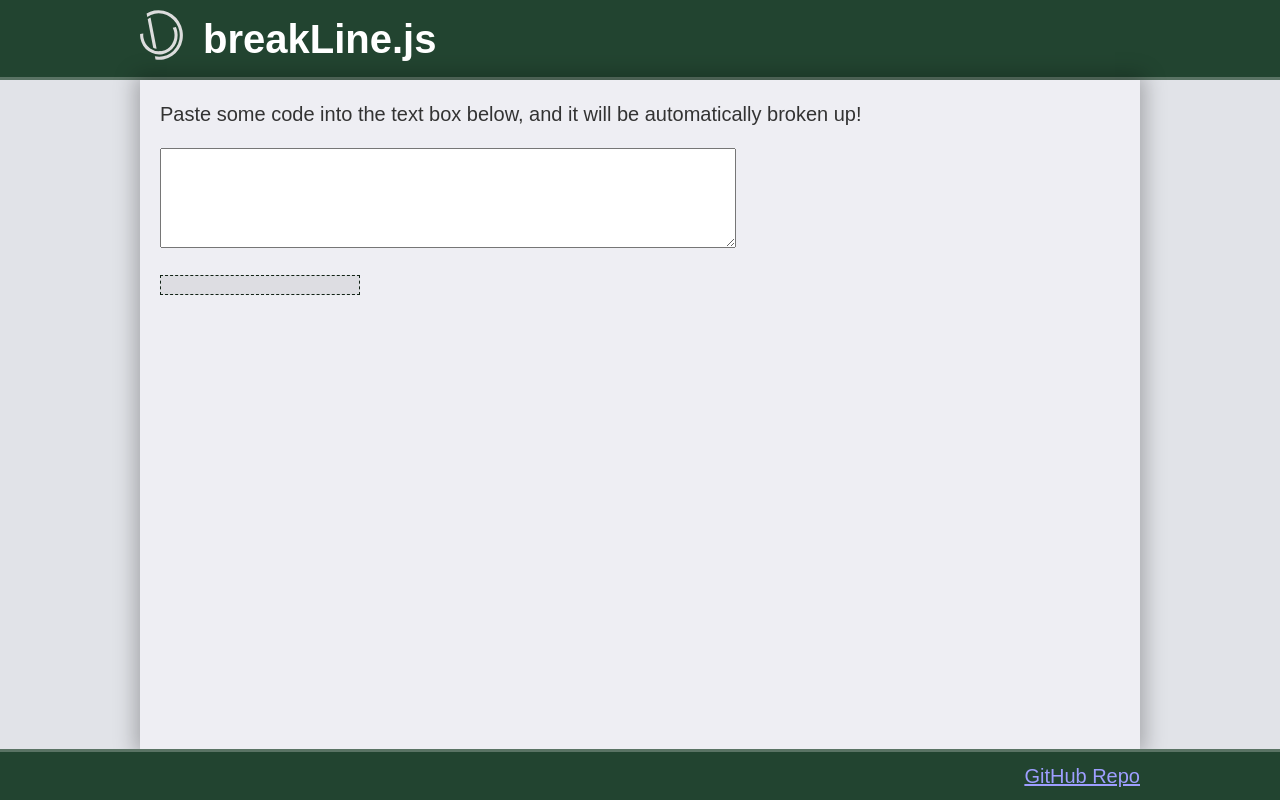
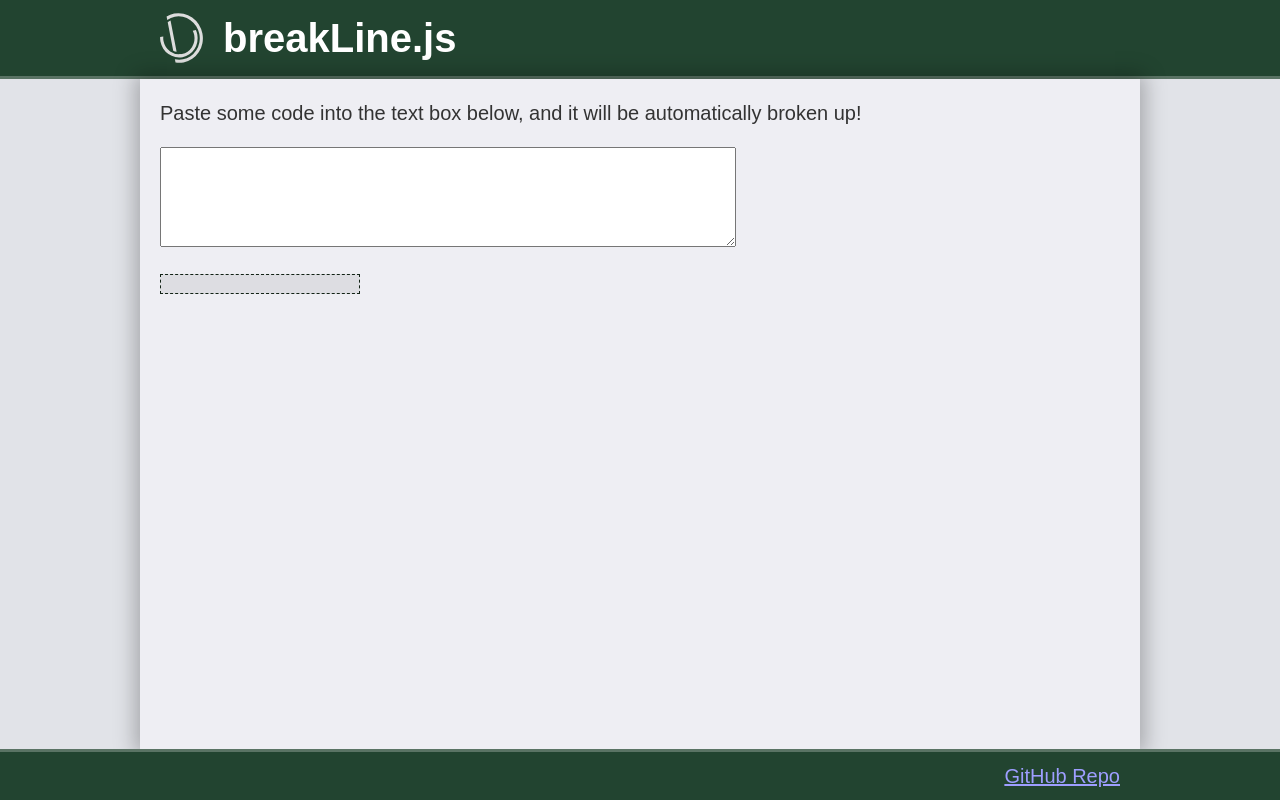
Before and after one commit to dshepsis/Utilities, a plain HTML site: page pages/breakLine.html in a window 1280 px wide. Drawn offline with Linux system fonts and the light colour scheme.

Commit message:
CSS Fixes

```diff
--- a/pages/breakLine.html
+++ b/pages/breakLine.html
@@ -31,7 +31,7 @@
 
   <header>
   <div id="header-content" class="center-col">
-    <a href="..\index.html">
+    <a href="..\index.html" id="icon-link">
       <svg id="header-icon" preserveAspectRatio="xMidYMid meet" viewBox="0 0 412.46036 479.31911">
         <use href="#utilities-icon"></use>
       </svg>
--- a/pages/css/main.css
+++ b/pages/css/main.css
@@ -32,6 +32,9 @@ main {
   background-color: #eeeef3;
   box-shadow: 0 0 20px 5px #0004;
 }
+main > * {
+  margin: 10px 0;
+}
 main > *:first-child {
   margin-top: 0;
 }
@@ -45,6 +48,9 @@ header, footer {
   background-color: #224430;
   color: #eeeef3;
   padding: 0.5em 0; /* Top&bottom left&right  */
+}
+header #header-content, footer #footer-content{
+  padding: 0 20px;
 }
 header #header-content > *, footer #footer-content > * {
   margin-top: 0;
@@ -79,6 +85,10 @@ header a, footer a {
 a:hover {
   color: inherit;
 }
+a#icon-link {
+  /* For whatever reason, the link is taller than the svg unless I do this: */
+  display: flex;
+}
 
 /* SVG Styling: */
 svg.defs {
@@ -94,7 +104,8 @@ textarea {
   height: 100px;
   font-size: 1rem;
   max-width: 100%;
-
+  min-height: 1.5em;
+  min-width: 10em;
 }
 /* Output styling: */
 #output-container {
@@ -108,4 +119,5 @@ textarea {
   max-height: 500px;
   min-width: 200px;
   min-height: 1em;
+  margin: 0;
 }
```
Also changed, not shown: index.html (+1 -1 lines).
